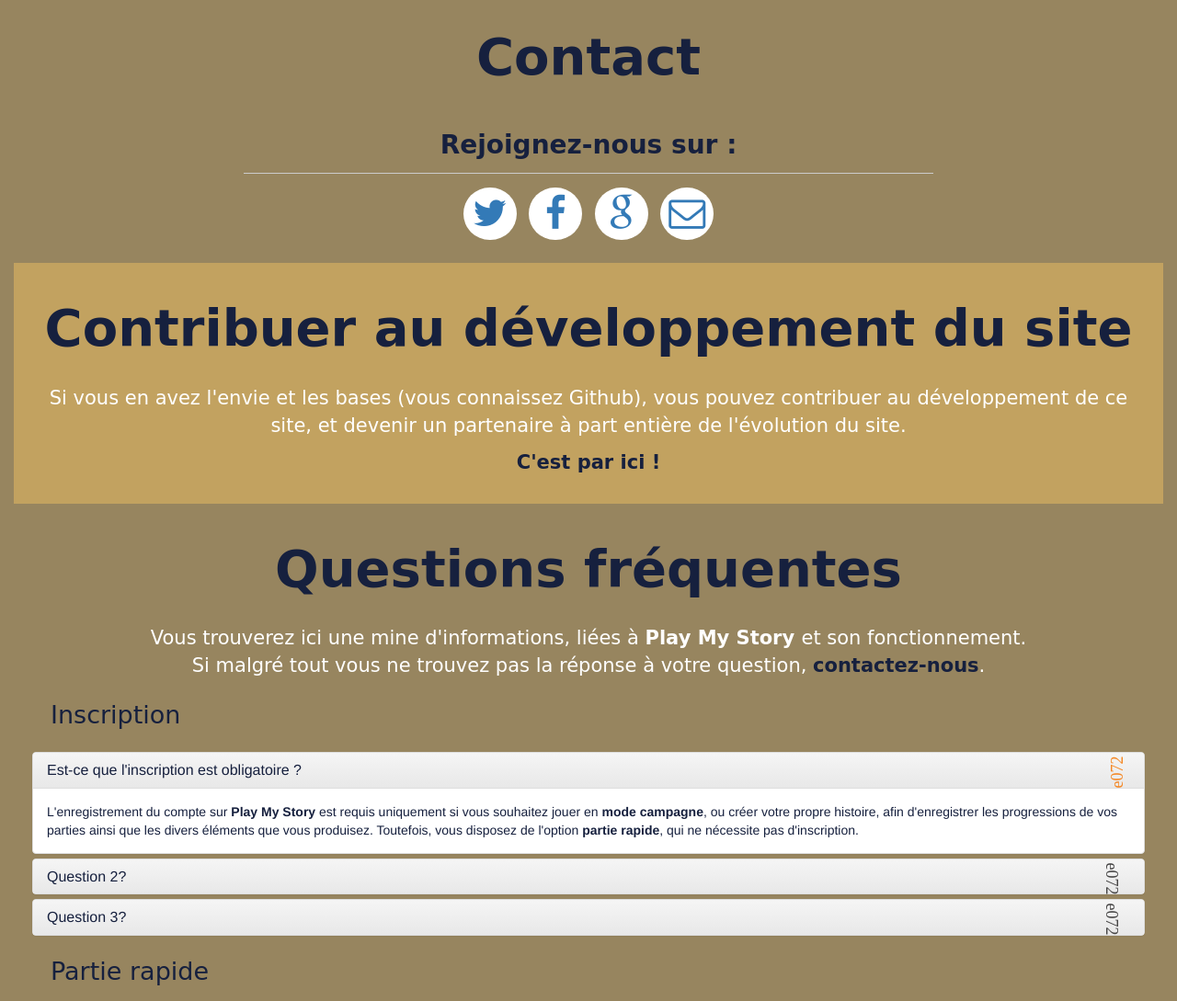
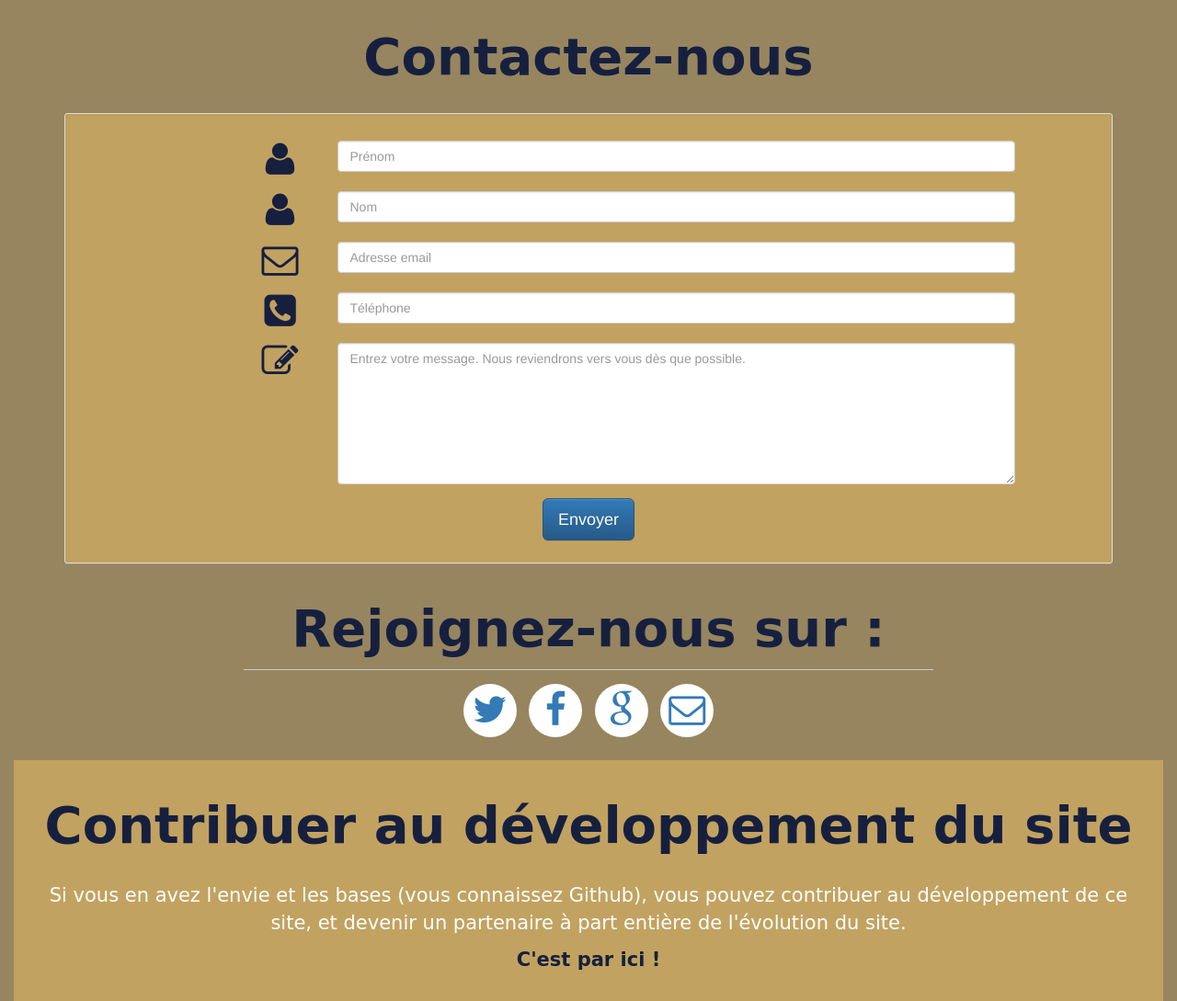
Before and after one commit to Simplon-Roubaix/PMS, a plain HTML site: page faq-index.html in a window 1280 px wide. Shown: the part 920-2009 px from the top of the page at 92% size. Drawn offline with nearby package versions, Linux system fonts and the light colour scheme; a web font is replaced by a local one.

Commit message:
indentation, modification content faq and contact

```diff
--- a/css/caroline-main.css
+++ b/css/caroline-main.css
@@ -218,6 +218,21 @@ li {
     padding:20px;
 }
 
+.well {
+background-color:#c2a260 !important;
+}
+
+.headercontact {
+    color:#16203E;
+    font-size: 27px;
+    padding: 10px;
+}
+
+.bigicon {
+    font-size: 35px;
+    color:#16203E;
+}
+
 /*/icons contact///*/
 /*.contact i {
     border: 1px solid #16203E;
@@ -306,6 +321,11 @@ li {
 
 /* =========================FAQ============================ */
 
+
+.panel-group {
+    border: solid 2px #16203E;
+}
+
 .faq {
     padding:20px;
 }
@@ -344,6 +364,9 @@ li {
     transform: rotate(90deg);
     color: #454444;
 }
+
+
+
 
 /* ==========================================================================
    Helper classes
--- a/faq-index.html
+++ b/faq-index.html
@@ -37,8 +37,10 @@
     <div class="container-fluid">
         <!-- /////////////////////////////////QUI SOMMES-NOUS//////////////////////////////////// -->
         <div class="quisommesnous">
-            <h1 class="text-center wowload fadeInUp">Qui sommes-nous?</h1><br>
-            <p>Salut tout le monde ! Qui sommes-nous donc?! Telle est la question ! <br> Notre fine équipe est composée de 5 personnes passionnées qui mettent en oeuvre tout leur temps et leur énergie pour vous concocter un site dédié au jeu dont VOUS êtes le héro !</p>
+            <h1 class="text-center wowload fadeInUp">Qui sommes-nous?</h1>
+            <br>
+            <p>Salut tout le monde ! Qui sommes-nous donc?! Telle est la question !
+                <br> Notre fine équipe est composée de 5 personnes passionnées qui mettent en oeuvre tout leur temps et leur énergie pour vous concocter un site dédié au jeu dont VOUS êtes le héro !</p>
             <p>Nous voici donc :</p>
             <ul class="row col-lg- text-center list-inline  wowload bounceInUp">
                 <li class="Sophie" data-toggle="tooltip" data-placement="left" title="Sophie">
@@ -54,23 +56,84 @@
                 <li class="Marc" data-toggle="tooltip" data-placement="right" title="Marc">
                 </li>
             </ul>
-        </div><!--#quiqommesnous-->
+        </div>
+        <!--#quiqommesnous-->
 
 
         <div class="about">
-            <h1>À propos</h1><br>
-            <p>Vous pouvez trouver sur cette plateforme tout ce dont vous avez besoin pour vous éclater en jouant ! <br> Vous laisser guider au gré de nos histoires courtes ou de nos campagnes, ou carrément créer votre propre histoire ! <br>
-        Alors, À vous de jouer ! </p>
-    </div><!--about-->
+            <h1>À propos</h1>
+            <br>
+            <p>Vous pouvez trouver sur cette plateforme tout ce dont vous avez besoin pour vous éclater en jouant !
+                <br> Vous laisser guider au gré de nos histoires courtes ou de nos campagnes, ou carrément créer votre propre histoire !
+                <br> Alors, À vous de jouer ! </p>
+        </div>
+        <!--about-->
 
         <!-- /////////////////////////////////CONTACT/////////////////////////////////////// -->
 
         <section id="contact" class="contact">
             <div class="container">
-                <h1>Contact</h1><br>
+                <h1>Contactez-nous</h1>
+                <br>
+
+                <div class="containercontact">
+                    <div class="row">
+                        <div class="col-md-12">
+                            <div class="well well-sm">
+                                <form class="form-horizontal" method="post">
+                                    <fieldset>
+                                        <br>
+                                        <!-- <legend class="text-center headercontact"></legend> -->
+
+                                        <div class="form-group">
+                                            <span class="col-md-1 col-md-offset-2 text-center"><i class="fa fa-user bigicon"></i></span>
+                                            <div class="col-md-8">
+                                                <input id="prenom" name="name" type="text" placeholder="Prénom" class="form-control">
+                                            </div>
+                                        </div>
+                                        <div class="form-group">
+                                            <span class="col-md-1 col-md-offset-2 text-center"><i class="fa fa-user bigicon"></i></span>
+                                            <div class="col-md-8">
+                                                <input id="nom" name="name" type="text" placeholder="Nom" class="form-control">
+                                            </div>
+                                        </div>
+
+                                        <div class="form-group">
+                                            <span class="col-md-1 col-md-offset-2 text-center"><i class="fa fa-envelope-o bigicon"></i></span>
+                                            <div class="col-md-8">
+                                                <input id="email" name="email" type="text" placeholder="Adresse email" class="form-control">
+                                            </div>
+                                        </div>
+
+                                        <div class="form-group">
+                                            <span class="col-md-1 col-md-offset-2 text-center"><i class="fa fa-phone-square bigicon"></i></span>
+                                            <div class="col-md-8">
+                                                <input id="téléphone" name="phone" type="text" placeholder="Téléphone" class="form-control">
+                                            </div>
+                                        </div>
+
+                                        <div class="form-group">
+                                            <span class="col-md-1 col-md-offset-2 text-center"><i class="fa fa-pencil-square-o bigicon"></i></span>
+                                            <div class="col-md-8">
+                                                <textarea class="form-control" id="message" name="message" placeholder="Entrez votre message. Nous reviendrons vers vous dès que possible." rows="7"></textarea>
+                                            </div>
+                                        </div>
+
+                                        <div class="form-group">
+                                            <div class="col-md-12 text-center">
+                                                <button type="submit" class="btn btn-primary btn-lg">Envoyer</button>
+                                            </div>
+                                        </div>
+                                    </fieldset>
+                                </form>
+                            </div>
+                        </div>
+                    </div>
+                </div>
+
                 <div class="row">
                     <div class="col-lg-8 col-sm-12 col-lg-offset-2 text-center">
-                        <h2 class="section-heading">Rejoignez-nous sur :</h2>
+                        <h1 class="section-heading">Rejoignez-nous sur :</h1>
                         <hr class="primary">
                     </div>
                     <div class="col-lg-12 col-sm-12 text-center">
@@ -95,24 +158,37 @@
                     </div>
                 </div>
             </div>
-        </section><!--#contact-->
-
+        </section>
+        <!--#contact-->
 
 
         <!-- /////////////////////////////////CONTRIBUER//////////////////////////////////// -->
 
         <div class="contribuer">
-            <h1>Contribuer au développement du site</h1><br>
+            <h1>Contribuer au développement du site</h1>
+            <br>
             <p>Si vous en avez l'envie et les bases (vous connaissez Github), vous pouvez contribuer au développement de ce site, et devenir un partenaire à part entière de l'évolution du site.</p>
-            <p><a href="https://github.com/Simplon-Roubaix/heros" alt="redirection vers site github"><strong>C'est par ici !</strong></a></p>
-        </div><!--contribuer-->
+            <p>
+                <a href="https://github.com/Simplon-Roubaix/heros" alt="redirection vers site github">
+                    <strong>C'est par ici !</strong>
+                </a>
+            </p>
+        </div>
+        <!--contribuer-->
 
 
         <!-- /////////////////////////////////FAQ/////////////////////////////////////////// -->
 
+        <div class="containerfaq">
             <div class="faq">
-            <h1>Questions fréquentes</h1><br>
-                <p>Vous trouverez ici une mine d'informations, liées à <strong> Play My Story </strong> et son fonctionnement. <br>Si malgré tout vous ne trouvez pas la réponse à votre question, <a href="#contact"><strong>contactez-nous</strong></a>.</p>
+                <h1>Questions fréquentes</h1>
+                <br>
+                <p>Vous trouverez ici une mine d'informations, liées à
+                    <strong> Play My Story </strong> et son fonctionnement.
+                    <br>Si malgré tout vous ne trouvez pas la réponse à votre question,
+                    <a href="#contact">
+                        <strong>contactez-nous</strong>
+                    </a>.</p><br>
 
 
                 <div class="panel-group accordion">
@@ -123,10 +199,12 @@
                                 <a class="accordion-toggle" data-toggle="collapse" data-parent="#accordion" href="#collapse1">Est-ce que l'inscription est obligatoire ?</a>
                             </h4>
                         </div>
-                    <div id="collapse1" class="panel-collapse collapse in">
+                        <div id="collapse1" class="panel-collapse collapse">
                             <div class="panel-body">
-                            L'enregistrement du compte sur <strong> Play My Story </strong> est requis uniquement si vous souhaitez jouer en <strong>mode campagne</strong>, ou créer votre propre histoire, afin d'enregistrer les progressions de vos parties ainsi que les divers éléments que vous produisez.
-Toutefois, vous disposez de l'option <strong>partie rapide</strong>, qui ne nécessite pas d'inscription.
+                                L'enregistrement du compte sur
+                                <strong> Play My Story </strong> est requis uniquement si vous souhaitez jouer en
+                                <strong>mode campagne</strong>, ou créer votre propre histoire, afin d'enregistrer les progressions de vos parties ainsi que les divers éléments que vous produisez. Toutefois, vous disposez de l'option
+                                <strong>partie rapide</strong>, qui ne nécessite pas d'inscription.
                             </div>
                         </div>
                     </div>
@@ -317,8 +395,10 @@ Toutefois, vous disposez de l'option <strong>partie rapide</strong>, qui ne néc
                         </div>
                     </div>
                 </div>
-                    </div><!--faq-->
-
+            </div>
+            <!--faq-->
+        </div>
+        <!--containerfaq-->
 
 
     </div>
@@ -343,7 +423,7 @@ Toutefois, vous disposez de l'option <strong>partie rapide</strong>, qui ne néc
 
     <!--JS tooltip prénom avatar-->
     <script>
-$(document).ready(function(){
+        $(document).ready(function() {
             $('[data-toggle="tooltip"]').tooltip();
         });
     </script>
```
Also changed, not shown: css/bootstrap-theme.css, css/bootstrap.css. Lines whose indentation alone changed are shown as unchanged.
